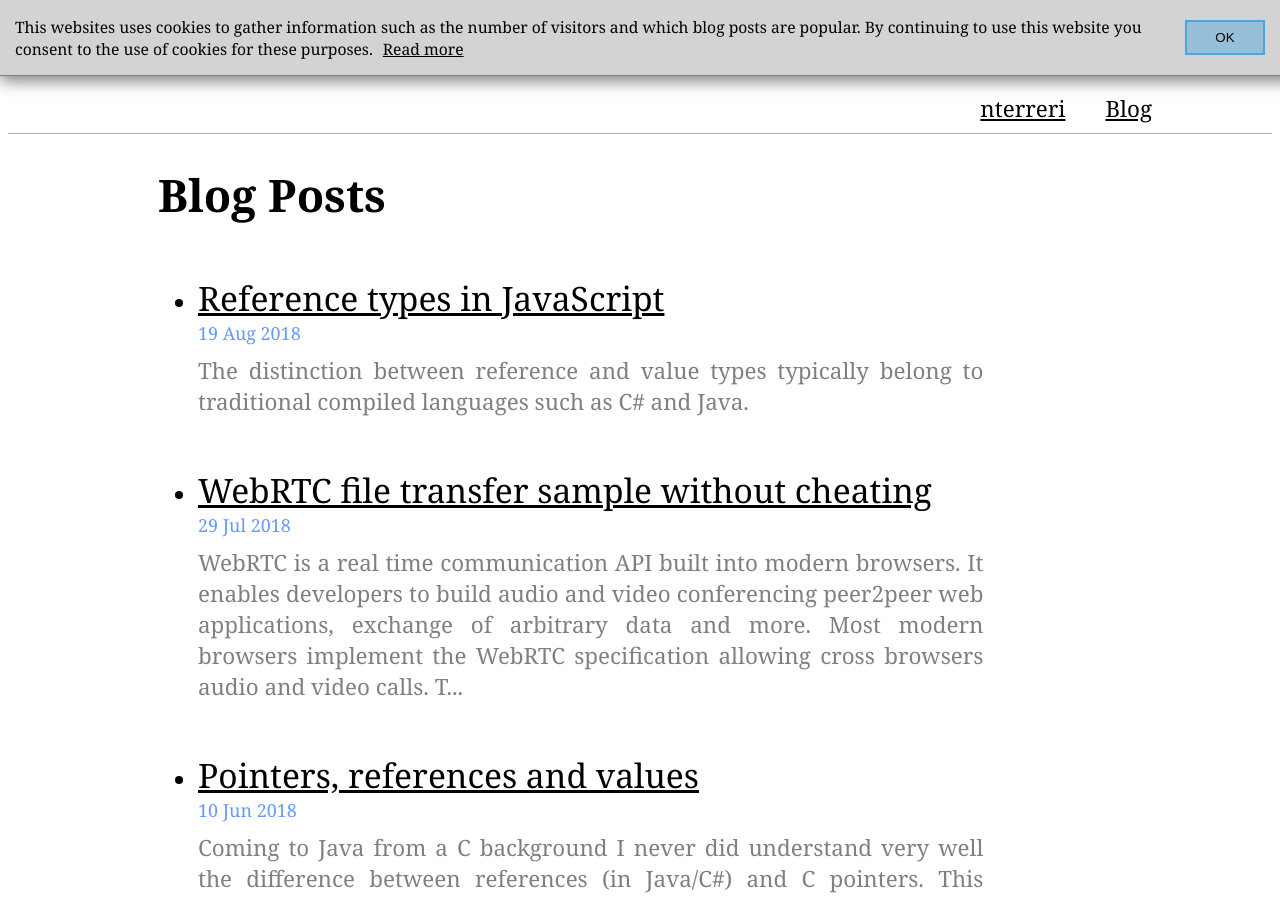
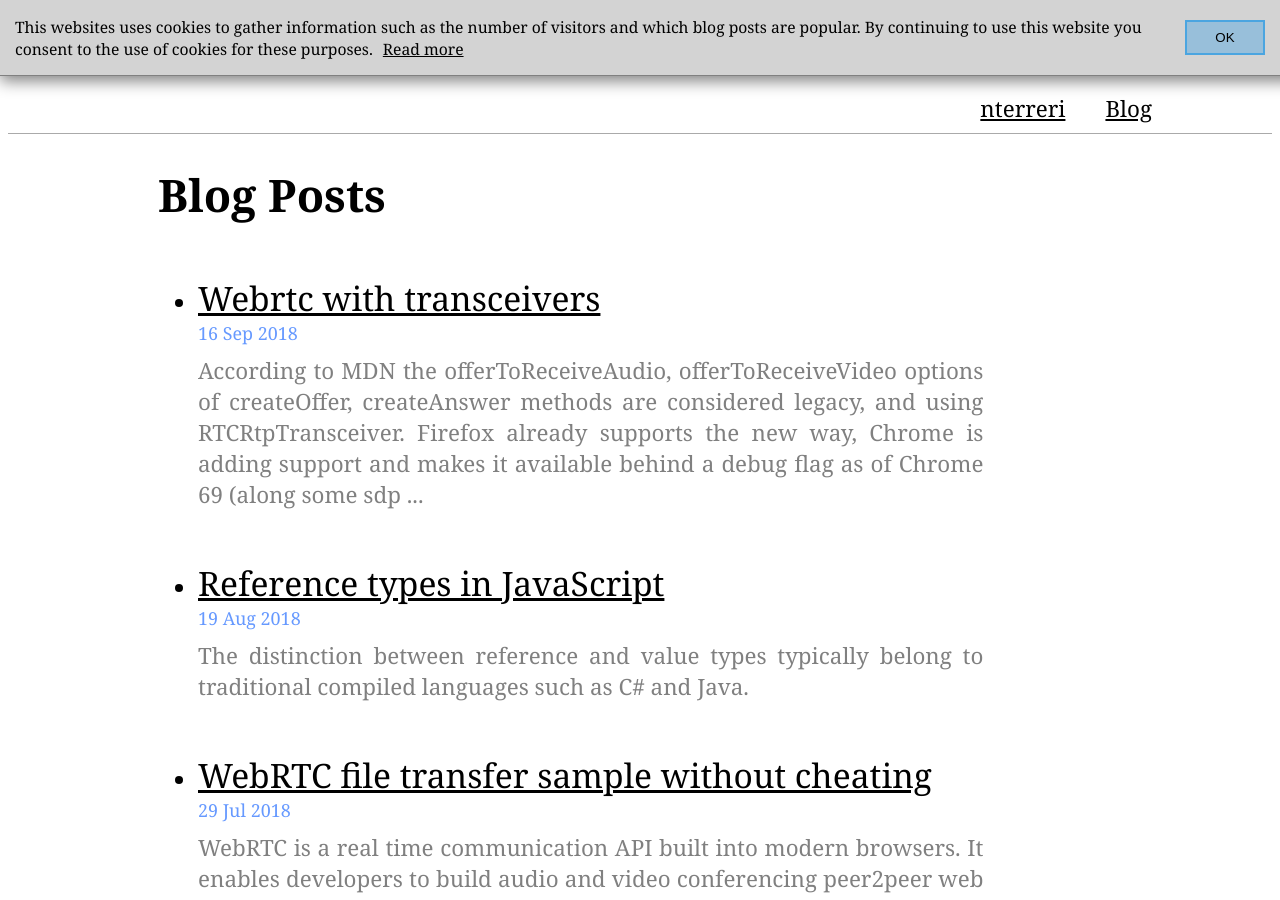
Before and after one commit to nterreri/nterreri.github.io, a Jekyll site: the page built from index.html, in a window 1280 px wide and 900 px high. Built offline with Jekyll 4.4.1, drawn with Linux system fonts in a browser that asks for light colours.

Commit message:
publish transceivers post

```diff
--- a/_drafts/webrtc-with-transceivers.md
+++ b/_posts/2018-09-16-webrtc-with-transceivers.md
@@ -21,7 +21,8 @@ Transceivers, senders and receivers are primarily used to control:
 
 1. The media type (e.g. audio or video)
 2. The media direction (send only, send and receive, etc)
-3. Configure individual media codecs
+3. Individual media codecs
+4. The media transport
 
 For the most part, application developers are likely mostly interested in configuring the media type and maybe the direction, codec parameter controls are more advanced: dynamically switch the sending track without renegotiating, or prohibit certain codecs or change codec priority.
 
@@ -53,7 +54,7 @@ const sender = peerConnection.addTrack(track);
 const transceiver = peerConnection.getTransceivers().filter(t => t.sender === sender)[0];
 {% endhighlight %}
 
-Note that this is really only a problem if you have multiple media kinds, or are sending multiple tracks of the same kind (e.g. audio and video), if you are only sending one single media stream across (e.g. audio) then there will be a single transceiver. Another way to add a transceiver is to explicitly specify the media kind, when adding a track this is automatically configured based on the track kind. This way you don't have to "guess" which transceiver is the correct one, you can then add a track on the sender.
+Note that this is really only a problem if you have multiple media kinds (e.g. audio and video), or are sending multiple tracks of the same kind, if you are only sending one single media stream across (e.g. audio) then there will be a single transceiver. Another way to add a transceiver is to explicitly specify the media kind, when adding a track this is automatically configured based on the track kind. This way you don't have to "guess" which transceiver is the correct one, you can then add a track on the sender.
 
 {% highlight javascript %}
 const transceiver = peerConnection.addTransceiver('audio');
```
Also changed, not shown: other parts of _posts/2018-09-16-webrtc-with-transceivers.md (+1 -1 lines).
